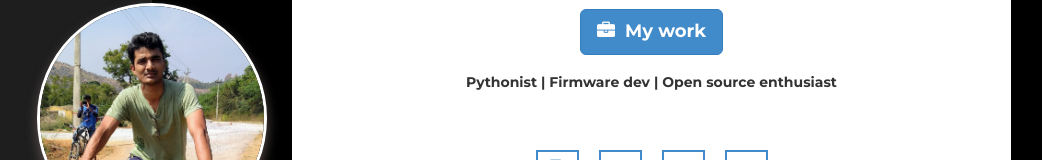
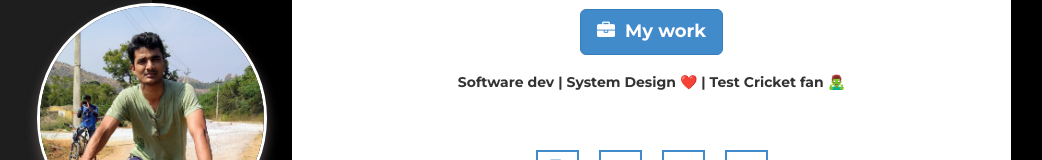
Before and after one commit to srinathkp/srinathkp.github.io, a plain HTML site: page index.html in a window 1280 px wide. Shown: the part 237-397 px from the top of the page, without its empty margins (232-1274 px from the left). Drawn offline with Linux system fonts and the light colour scheme.

Commit message:
Update index.html

```diff
--- a/index.html
+++ b/index.html
@@ -33,7 +33,7 @@
 
 						<div class="intro">
 							<p>
-									Pythonist | Firmware dev | Open source enthusiast
+									Software dev | System Design ❤️ | Test Cricket fan 🧟‍♂️
 							</p>
 							<br>
 						</div>
```
